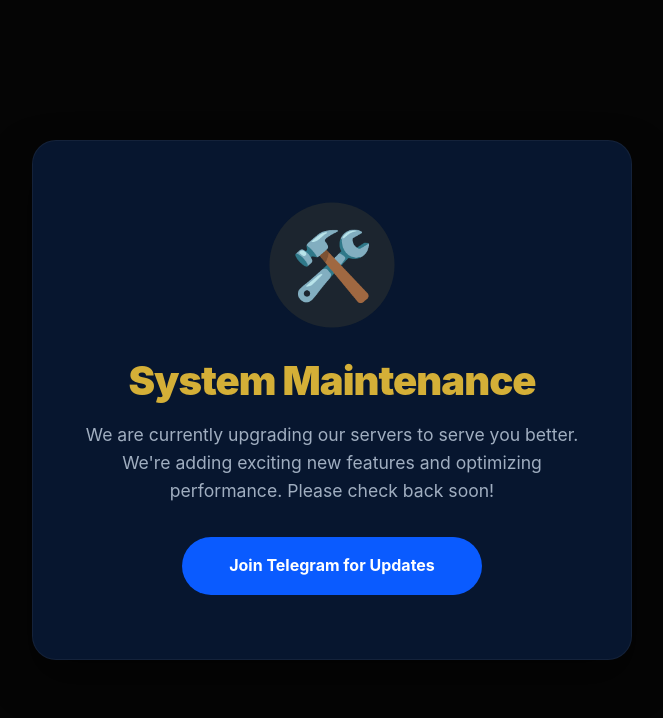
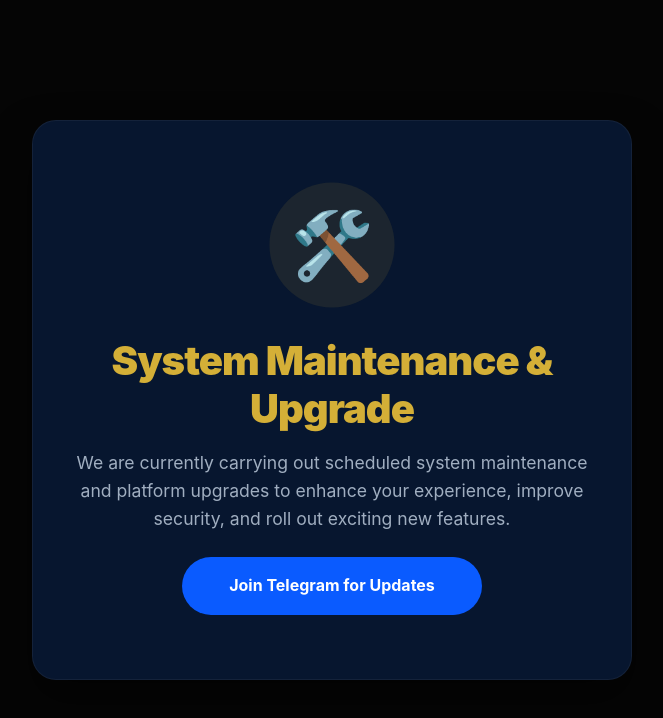
Before and after one commit to Eliyoung2005/EARNIX, a Next.js app: page /maintenance in a window 1280 px wide. Shown: the top 718 px of the page, without its empty margins (308-971 px from the left). Built offline with nearby package versions, Linux system fonts and the light colour scheme; no server answers; the database is empty.

Commit message:
fix: update maintenance page to display full maintenance and upgrade text

```diff
--- a/src/app/maintenance/page.tsx
+++ b/src/app/maintenance/page.tsx
@@ -26,11 +26,19 @@ export default function MaintenancePage() {
           <span style={{ fontSize: '4rem' }}>🛠️</span>
         </div>
 
-        <h1 style={{ fontSize: '2.5rem', fontWeight: '900', color: 'var(--accent-gold)', marginBottom: '1rem', letterSpacing: '-1px' }}>System Maintenance</h1>
+        <h1 style={{ fontSize: '2.5rem', fontWeight: '900', color: 'var(--accent-gold)', marginBottom: '1rem', letterSpacing: '-1px' }}>
+          System Maintenance & Upgrade
+        </h1>
 
-        <p style={{ fontSize: '1.1rem', color: 'var(--text-secondary)', lineHeight: '1.6', marginBottom: '2rem' }}>
-          {message || "We are currently upgrading our servers to serve you better. We're adding exciting new features and optimizing performance. Please check back soon!"}
+        <p style={{ fontSize: '1.1rem', color: 'var(--text-secondary)', lineHeight: '1.6', marginBottom: '1.5rem' }}>
+          We are currently carrying out scheduled system maintenance and platform upgrades to enhance your experience, improve security, and roll out exciting new features.
         </p>
+
+        {message && (
+          <div style={{ background: 'rgba(212, 175, 55, 0.1)', border: '1px solid rgba(212, 175, 55, 0.3)', padding: '1rem 1.5rem', borderRadius: '12px', marginBottom: '2rem', color: 'var(--accent-gold)', fontSize: '0.95rem' }}>
+            <strong>Update Note:</strong> {message}
+          </div>
+        )}
 
         <div style={{ display: 'flex', flexDirection: 'column', gap: '1rem', alignItems: 'center' }}>
           <a
```
